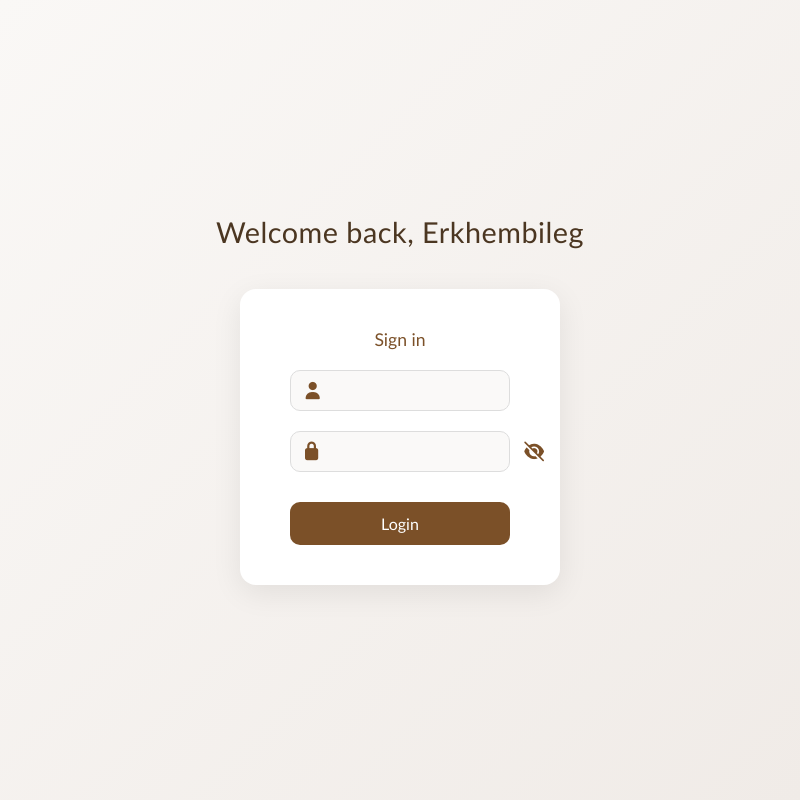
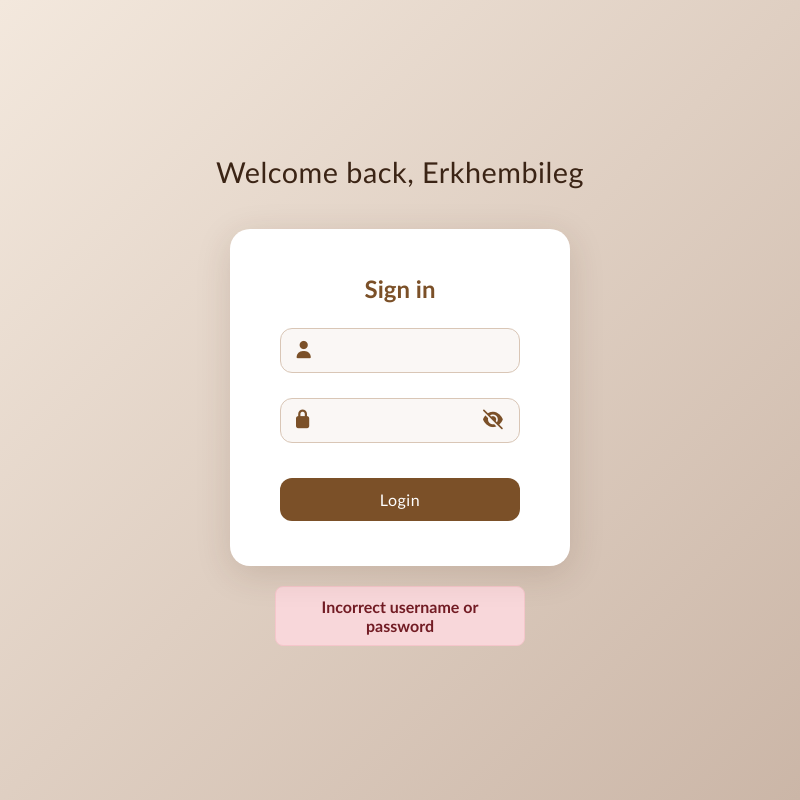
Before and after one commit to Lumb3/IdeaVault, an Electron app: page src/login.html in a window 800 px wide. Both pictures are taken after a click on the button "Login". Drawn offline with Linux system fonts and the light colour scheme.

Commit message:
completed design of the login page

```diff
--- a/src/login.css
+++ b/src/login.css
@@ -1,55 +1,62 @@
-/* Reset and base styles */
+/* ---------- Global Reset ---------- */
 * {
   margin: 0;
   padding: 0;
   box-sizing: border-box;
-  font-family:'Gill Sans', 'Gill Sans MT', Calibri, 'Trebuchet MS', sans-serif;
+  font-family: "Gill Sans", "Gill Sans MT", Calibri, "Trebuchet MS", sans-serif;
 }
 
+/* ---------- Page Background ---------- */
 body {
-  background: linear-gradient(135deg, #faf8f6, #f0ebe7);
   height: 100vh;
   display: flex;
   flex-direction: column;
+  justify-content: center;
   align-items: center;
-  justify-content: center;
-  color: #3c2f2f;
+  background: linear-gradient(135deg, #f3e8dd, #cbb6a7);
+  color: #4a2c18;
 }
 
-/* Heading */
+/* ---------- Title ---------- */
 h1 {
+  font-weight: 500;
+  font-size: 1.8rem;
   margin-bottom: 40px;
-  font-size: 1.8rem;
-  font-weight: 500;
-  color: #4b3621;
   letter-spacing: 0.5px;
+  color: #3b2415;
 }
 
-/* Main border (login box) */
+/* ---------- Login Container ---------- */
 .border {
   background: #fff;
-  padding: 40px 50px;
-  border-radius: 16px;
-  box-shadow: 0 8px 30px rgba(0, 0, 0, 0.08);
-  width: 320px;
+  padding: 45px 50px;
+  border-radius: 20px;
+  box-shadow: 0 8px 35px rgba(75, 42, 17, 0.15);
+  width: 340px;
   text-align: center;
-  font-size: 1.1rem;
+  font-weight: 700;
   color: #7b5028;
-  font-weight: 500;
+  transition: all 0.3s ease;
 }
 
-/* Input containers */
+.border:hover {
+  transform: translateY(-3px);
+  box-shadow: 0 10px 40px rgba(75, 42, 17, 0.2);
+}
+
+
+/* ---------- Input Wrapper ---------- */
 .username-border,
 .password-border {
   display: flex;
   align-items: center;
-  gap: 10px;
-  border: 1px solid #ddd;
-  border-radius: 10px;
-  padding: 10px 14px;
-  margin-top: 20px;
-  background-color: #faf9f8;
-  transition: border-color 0.2s ease, background 0.2s ease;
+  gap: 12px;
+  border: 1px solid #d9c6b6;
+  border-radius: 12px;
+  padding: 12px 15px;
+  margin-top: 25px;
+  background-color: #faf7f5;
+  transition: border 0.25s ease, background 0.25s ease;
 }
 
 .username-border:focus-within,
@@ -58,19 +65,19 @@ h1 {
   background-color: #fff;
 }
 
-/* Input fields */
+/* ---------- Inputs ---------- */
 input {
+  flex: 1;
   border: none;
   outline: none;
-  flex: 1;
   font-size: 1rem;
+  color: #3b2415;
   background: transparent;
-  color: #3c2f2f;
 }
 
-/* Login button */
+/* ---------- Button ---------- */
 .login-border {
-  margin-top: 30px;
+  margin-top: 35px;
 }
 
 button {
@@ -78,32 +85,110 @@ button {
   padding: 12px;
   background-color: #7b5028;
   border: none;
-  border-radius: 10px;
+  border-radius: 12px;
   color: #fff;
   font-size: 1rem;
-  font-weight: 500;
+  letter-spacing: 0.5px;
   cursor: pointer;
-  transition: background 0.2s ease, transform 0.1s ease;
+  transition: background 0.25s ease, transform 0.1s ease;
 }
 
 button:hover {
-  background-color: #603c1f;
+  background-color: #5e3b1c;
 }
 
 button:active {
   transform: scale(0.98);
 }
 
-/* Icons */
+/* ---------- Icon Styling ---------- */
 i {
+  font-size: 1.1rem;
+  color: #7b5028;
+}
+
+/* ---------- Subtle Fade-in Animation ---------- */
+@keyframes fadeIn {
+  from {
+    opacity: 0;
+    transform: translateY(20px);
+  }
+  to {
+    opacity: 1;
+    transform: translateY(0);
+  }
+}
+
+.password-border {
+  position: relative;
+  display: flex;
+  align-items: center;
+  border: 1px solid #d9c6b6;
+  border-radius: 12px;
+  padding: 12px 15px;
+  margin-top: 25px;
+  background-color: #faf7f5;
+  transition: border 0.25s ease, background 0.25s ease;
+}
+
+.password-border input {
+  flex: 1;
+  border: none;
+  outline: none;
+  font-size: 1rem;
+  color: #3b2415;
+  background: transparent;
+  padding-right: 30px; /* leave space for the icon */
+}
+
+.password-border #togglePassword {
+  position: absolute;
+  right: 15px;
+  cursor: pointer;
   font-size: 1.1rem;
 }
 
-/* Responsive */
+#togglePassword {
+  transition: transform 0.2s ease, opacity 0.2s ease;
+}
+
+#togglePassword.animate {
+  transform: scale(0.8);
+  opacity: 0.5;
+}
+
+#alert {
+  margin-top: 20px;
+  text-align: center;
+  font-weight: bold;
+  padding: 10px;
+  border-radius: 8px;
+  width: 250px;
+  margin-left: auto;
+  margin-right: auto;
+  display: none;  /* Initial Display */
+}
+.success {
+  background-color: #d4edda;
+  color: #155724;
+  border: 1px solid #c3e6cb;
+}
+.error {
+  background-color: #f8d7da;
+  color: #721c24;
+  border: 1px solid #f5c6cb;
+}
+
+.border,
+h1 {
+  animation: fadeIn 0.6s ease forwards;
+}
+
+/* ---------- Responsive ---------- */
 @media (max-width: 400px) {
   .border {
     width: 85%;
-    padding: 30px 25px;
+    padding: 35px 25px;
   }
 
   h1 {
--- a/src/login.html
+++ b/src/login.html
@@ -17,10 +17,10 @@
     <h1>Welcome back, Erkhembileg</h1>
     <!--Username, Password part-->
     <div class="border">
-      Sign in
+      <h2 class="sign-in-text">Sign in</h2>
       <div class="username-border">
         <i class="fa-solid fa-user" style="color: #7b5028"></i>
-        <input type="text" id='username' name="Username" />
+        <input type="text" id="username" name="Username" />
       </div>
 
       <div class="password-border">
@@ -38,9 +38,7 @@
       </div>
     </div>
 
-    <!-- Debuging
-    <div id="myPassword">
-    </div> -->
+    <div id="alert"></div>
   </body>
   <script src="login.js"></script>
 </html>
--- a/src/login.js
+++ b/src/login.js
@@ -2,7 +2,7 @@ const togglePassword = document.getElementById("togglePassword");
 const password = document.getElementById("password");
 const toggle_Lock = document.getElementById("toggleLock");
 const username = document.getElementById("username");
-
+const alertBox = document.getElementById('alert');
 togglePassword.addEventListener("click", function () {
   // Toggle password visibility
   const type =
@@ -19,9 +19,17 @@ function checkPasswordandUsername() {
   const user = username.value;
   if (pass === "HUU" && user === "Eric") {
     toggle_Lock.classList.add("fa-lock-open");
+    alertBox.textContent = "Login Successful";
+    alertBox.className = "success";
     console.log("true");
-    window.location.href = "index.html";
+    setTimeout(() => {
+      alertBox.style.display = 'none';
+      window.location.href = "index.html";
+    }, 800);
   } else {
+    alertBox.textContent = "Incorrect username or password";
+    alertBox.className = 'error';
+    alertBox.style.display = 'block';  // Change the CSS property of the element
     console.log("false");
   }
 }
```
